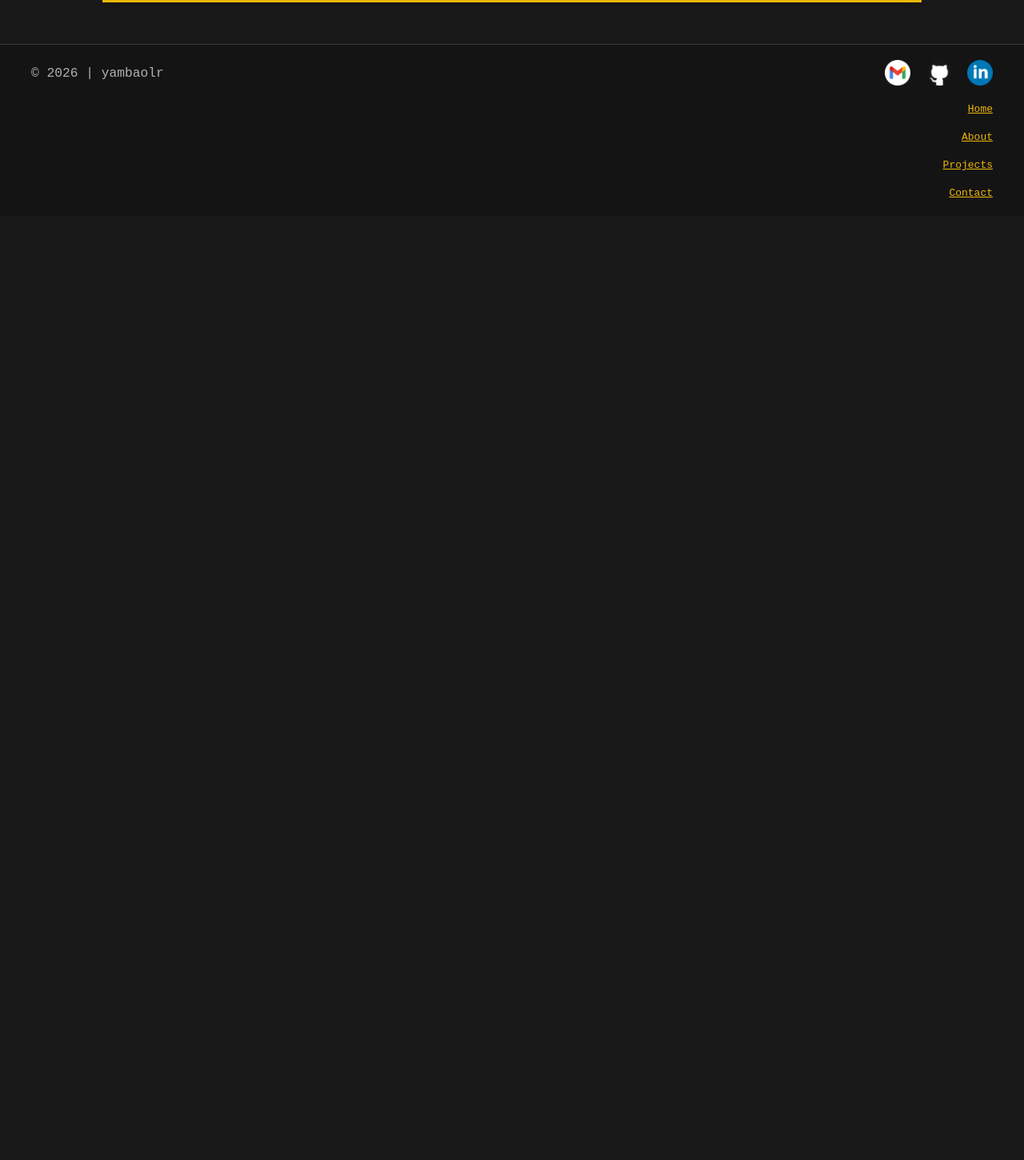
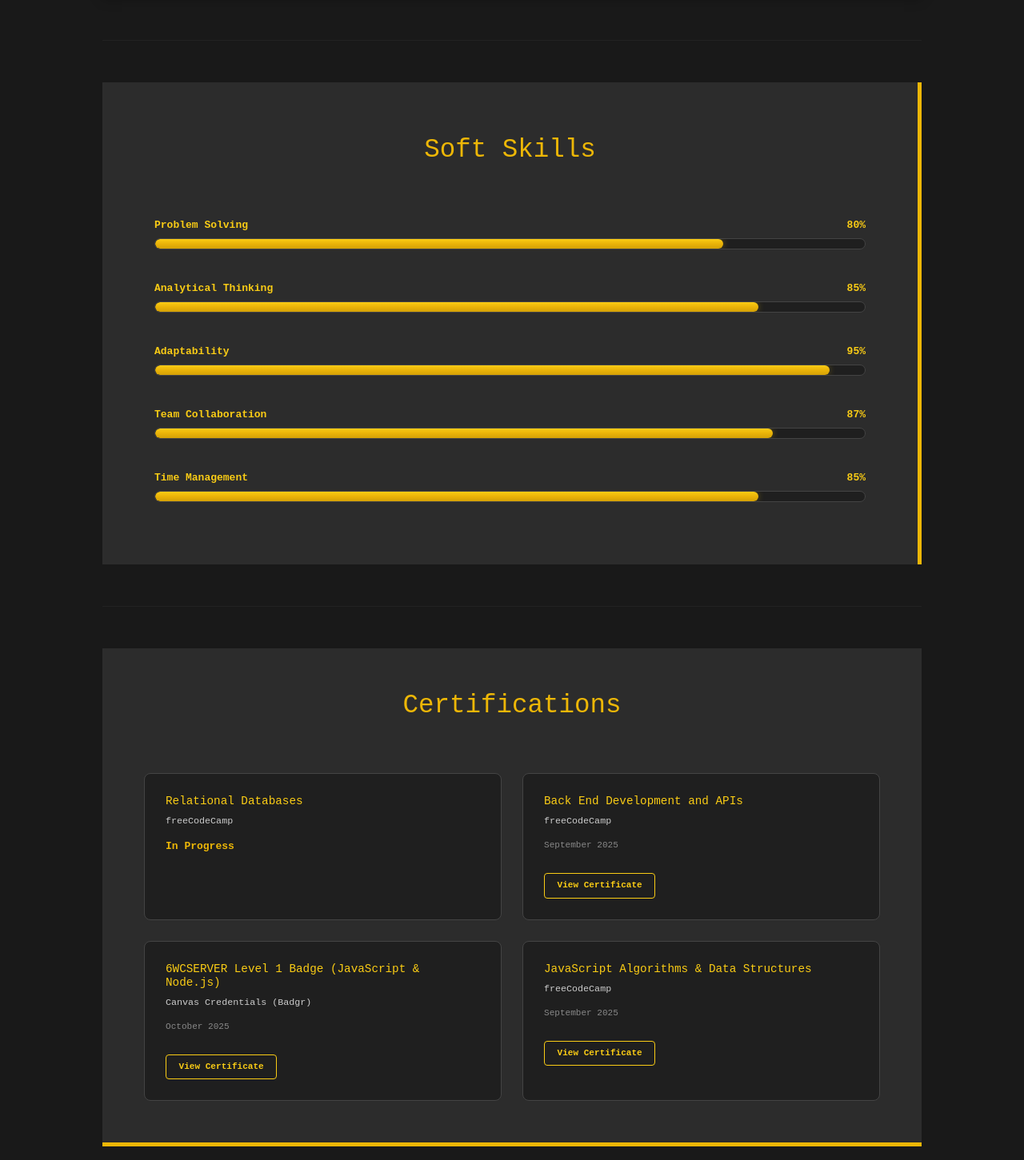
Before and after one commit to yambaolr/YLR-Portfolio, an Angular app: page /about in a window 1280 px wide. Shown: the part 1319-2770 px from the top of the page at 80% size. Before the commit the page ends 1590 px from the top, so only its background shows below. Built offline with nearby package versions, Linux system fonts and the light colour scheme.

Commit message:
✨ Added soft skills and certificates section in about
- soft skills in bar percent layout
- certificates with links

```diff
--- a/src/app/about/about.css
+++ b/src/app/about/about.css
@@ -99,7 +99,7 @@
     background-color: #2c2c2c;
     padding: 5em;
     box-shadow: 0 0 15px rgba(0,0,0,0.3);
-    border-bottom: 5px solid #edb707;
+    border-left: 5px solid #edb707;
     width: 80%;
     margin: 3rem auto;
     text-align: center;
@@ -189,3 +189,134 @@
         display: none;
     }
 }
+
+/***************** Soft Skills Section *****************/
+
+.soft-skills {
+    background-color: #2c2c2c;
+    padding: 5em;
+    border-right: 5px solid #edb707;
+    width: 80%;
+    margin: 3rem auto;
+}
+
+.soft-title {
+    font-size: 2.5rem;
+    color: #edb707;
+    margin-bottom: 2em;
+    text-align: center;
+}
+
+.bar-container {
+    display: flex;
+    flex-direction: column;
+    gap: 2rem;
+}
+
+.skill-bar {
+    width: 100%;
+    margin-bottom: 1em;
+}
+
+.skill-info {
+    display: flex;
+    justify-content: space-between;
+    margin-bottom: 0.5rem;
+    font-weight: 600;
+    color: #facc15;
+}
+
+.bar {
+    width: 100%;
+    height: 14px;
+    background-color: #1f1f1f;
+    border-radius: 10px;
+    overflow: hidden;
+    border: 1px solid #444;
+}
+
+.bar-fill {
+    height: 100%;
+    background: linear-gradient(180deg, #facc15 0%, #eab308 50%, #d4a106 100%);
+    box-shadow: 0 0 8px rgba(250, 204, 21, 0.3);
+    border-radius: 10px;
+    transition: width 1s ease-in-out;
+}
+
+/***************** Certifications Section *****************/
+
+.certifications {
+    width: 80%;
+    margin: 3rem auto;
+    padding: 4rem;
+    background-color: #2c2c2c;
+    border-bottom: 5px solid #edb707;
+}
+
+.cert-title {
+    font-size: 2.5rem;
+    color: #edb707;
+    margin-bottom: 2em;
+    text-align: center;
+}
+
+.cert-grid {
+    display: grid;
+    grid-template-columns: repeat(auto-fit, minmax(400px, 1fr));
+    gap: 2rem;
+}
+
+.cert-card {
+    background-color: #1f1f1f;
+    padding: 2rem;
+    border: 1px solid #444;
+    border-radius: 8px;
+    transition: transform 0.3s ease, box-shadow 0.3s ease;
+}
+
+.cert-card:hover {
+    transform: translateY(-5px);
+    box-shadow: 0 8px 15px rgba(0,0,0,0.4);
+    border-color: #edb707;
+}
+
+.cert-card h3 {
+    color: #facc15;
+    font-size: 1.1rem;
+    margin-bottom: 0.6rem;
+}
+
+.cert-provider {
+    color: #ccc;
+    font-size: 0.9rem;
+}
+
+.cert-date {
+    color: #888;
+    font-size: 0.85rem;
+    margin-top: 0.5rem;
+}
+
+.cert-status.in-progress {
+    color: #edb707;
+    font-weight: 600;
+    margin-top: 0.5rem;
+}
+
+.cert-button {
+    display: inline-block;
+    margin-top: 1rem;
+    padding: 0.5rem 1.2rem;
+    font-size: 0.85rem;
+    font-weight: 600;
+    color: #facc15;
+    border: 1px solid #facc15;
+    border-radius: 4px;
+    text-decoration: none;
+    transition: all 0.3s ease;
+}
+
+.cert-button:hover {
+    background-color: #facc15;
+    color: #1f1f1f;
+}
--- a/src/app/about/about.html
+++ b/src/app/about/about.html
@@ -61,3 +61,115 @@
         </svg>
     </div>
 </section>
+
+<hr class="divider" />
+
+<section class="soft-skills">
+    <h2 class="soft-title">Soft Skills</h2>
+
+    <div class="bar-container">
+
+        <div class="skill-bar">
+        <div class="skill-info">
+            <span>Problem Solving</span>
+            <span>80%</span>
+        </div>
+        <div class="bar">
+            <div class="bar-fill" style="width: 80%"></div>
+        </div>
+        </div>
+
+        <div class="skill-bar">
+        <div class="skill-info">
+            <span>Analytical Thinking</span>
+            <span>85%</span>
+        </div>
+        <div class="bar">
+            <div class="bar-fill" style="width: 85%"></div>
+        </div>
+        </div>
+
+        <div class="skill-bar">
+        <div class="skill-info">
+            <span>Adaptability</span>
+            <span>95%</span>
+        </div>
+        <div class="bar">
+            <div class="bar-fill" style="width: 95%"></div>
+        </div>
+        </div>
+
+        <div class="skill-bar">
+        <div class="skill-info">
+            <span>Team Collaboration</span>
+            <span>87%</span>
+        </div>
+        <div class="bar">
+            <div class="bar-fill" style="width: 87%"></div>
+        </div>
+        </div>
+
+        <div class="skill-bar">
+        <div class="skill-info">
+            <span>Time Management</span>
+            <span>85%</span>
+        </div>
+        <div class="bar">
+            <div class="bar-fill" style="width: 85%"></div>
+        </div>
+        </div>
+
+    </div>
+</section>
+
+<hr class="divider" />
+
+<section class="certifications">
+    <h2 class="cert-title">Certifications</h2>
+
+    <div class="cert-grid">
+
+        <div class="cert-card">
+            <h3>Relational Databases</h3>
+            <p class="cert-provider">freeCodeCamp</p>
+            <p class="cert-status in-progress">In Progress</p>
+        </div>
+
+        <div class="cert-card">
+            <h3>Back End Development and APIs</h3>
+            <p class="cert-provider">freeCodeCamp</p>
+            <p class="cert-date">September 2025</p>
+            <a
+                href="https://www.freecodecamp.org/certification/yambaolr/back-end-development-and-apis"
+                target="_blank"
+                class="cert-button">
+                View Certificate
+            </a>
+        </div>
+
+        <div class="cert-card">
+            <h3>6WCSERVER Level 1 Badge (JavaScript & Node.js)</h3>
+            <p class="cert-provider">Canvas Credentials (Badgr)</p>
+            <p class="cert-date">October 2025</p>
+            <a
+                href="https://api.badgr.io/public/assertions/lEwTBmsSTYWDEXNyJv78lQ"
+                target="_blank"
+                class="cert-button">
+                View Certificate
+            </a>
+        </div>
+
+        <div class="cert-card">
+            <h3>JavaScript Algorithms & Data Structures</h3>
+            <p class="cert-provider">freeCodeCamp</p>
+            <p class="cert-date">September 2025</p>
+            <a
+                href="https://www.freecodecamp.org/certification/yambaolr/back-end-development-and-apis"
+                target="_blank"
+                class="cert-button">
+                View Certificate
+            </a>
+        </div>
+
+    </div>
+</section>
```
